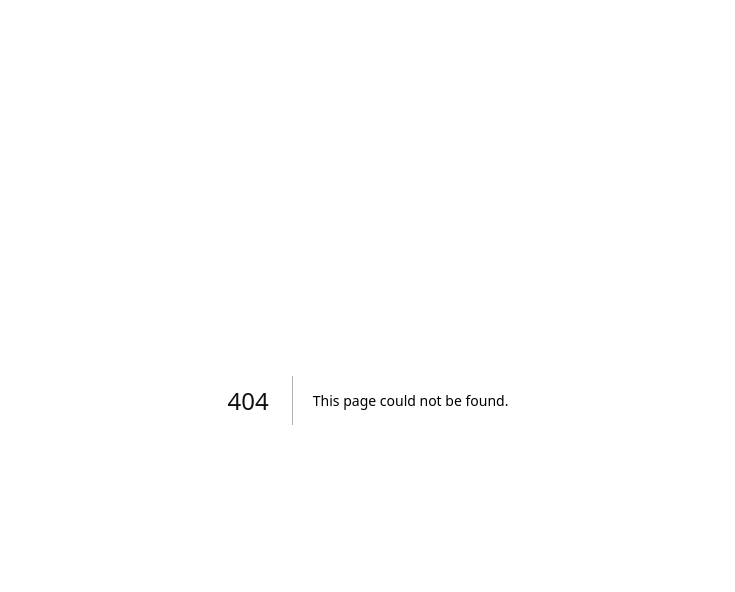
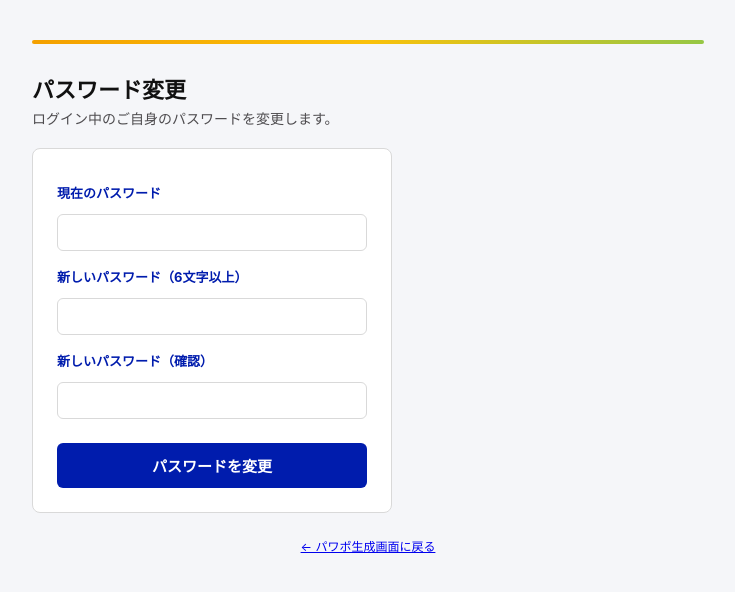
Before and after one commit to q86631221-sys/panasonic-pptx-generator, a Next.js app: page /account in a window 1280 px wide. Before the commit this address had no page. Shown: the top 592 px of the page, without its empty margins (272-1007 px from the left). Built offline with nearby package versions, Linux system fonts and the light colour scheme.

Commit message:
Add self-service password change and restore optional Gemini API key input in header

```diff
--- /dev/null
+++ b/app/account/page.js
@@ -0,0 +1,89 @@
+"use client";
+
+import { useState } from "react";
+
+export default function AccountPage() {
+  const [currentPassword, setCurrentPassword] = useState("");
+  const [newPassword, setNewPassword] = useState("");
+  const [confirmPassword, setConfirmPassword] = useState("");
+  const [error, setError] = useState("");
+  const [done, setDone] = useState(false);
+  const [busy, setBusy] = useState(false);
+
+  async function handleSubmit(e) {
+    e.preventDefault();
+    setError("");
+    if (newPassword !== confirmPassword) {
+      setError("新しいパスワード（確認）が一致しません。");
+      return;
+    }
+    setBusy(true);
+    try {
+      const res = await fetch("/api/auth/password", {
+        method: "POST",
+        headers: { "Content-Type": "application/json" },
+        body: JSON.stringify({ currentPassword, newPassword }),
+      });
+      const data = await res.json().catch(() => ({}));
+      if (!res.ok) throw new Error(data.error || "パスワードの変更に失敗しました。");
+      setDone(true);
+      setCurrentPassword("");
+      setNewPassword("");
+      setConfirmPassword("");
+    } catch (err) {
+      setError(err.message || "パスワードの変更に失敗しました。");
+    } finally {
+      setBusy(false);
+    }
+  }
+
+  return (
+    <div className="page">
+      <div className="gradient-line" />
+      <h1>パスワード変更</h1>
+      <p className="subtitle">ログイン中のご自身のパスワードを変更します。</p>
+
+      {error && <div className="error">{error}</div>}
+      {done && <div className="notice-success">パスワードを変更しました。</div>}
+
+      <form className="login-card" onSubmit={handleSubmit}>
+        <label htmlFor="currentPassword">現在のパスワード</label>
+        <input
+          id="currentPassword"
+          type="password"
+          value={currentPassword}
+          onChange={(e) => setCurrentPassword(e.target.value)}
+          autoComplete="current-password"
+          required
+        />
+        <label htmlFor="newPassword">新しいパスワード（6文字以上）</label>
+        <input
+          id="newPassword"
+          type="password"
+          value={newPassword}
+          onChange={(e) => setNewPassword(e.target.value)}
+          autoComplete="new-password"
+          required
+          minLength={6}
+        />
+        <label htmlFor="confirmPassword">新しいパスワード（確認）</label>
+        <input
+          id="confirmPassword"
+          type="password"
+          value={confirmPassword}
+          onChange={(e) => setConfirmPassword(e.target.value)}
+          autoComplete="new-password"
+          required
+          minLength={6}
+        />
+        <button type="submit" disabled={busy}>
+          {busy ? "変更中…" : "パスワードを変更"}
+        </button>
+      </form>
+
+      <p className="footer-note">
+        <a href="/">← パワポ生成画面に戻る</a>
+      </p>
+    </div>
+  );
+}
--- a/app/api/analyze/route.js
+++ b/app/api/analyze/route.js
@@ -47,14 +47,14 @@ export async function POST(req) {
     }
 
     const body = await req.json();
-    const { text } = body;
+    const { text, apiKey: userApiKey } = body;
     if (!text || !text.trim()) {
       return new Response(JSON.stringify({ error: "本文テキストを入力してください。" }), { status: 400 });
     }
 
-    const apiKey = process.env.GEMINI_API_KEY;
+    const apiKey = userApiKey || process.env.GEMINI_API_KEY;
     if (!apiKey) {
-      return new Response(JSON.stringify({ error: "サーバーにGemini APIキーが設定されていません。管理者にお問い合わせください。" }), { status: 500 });
+      return new Response(JSON.stringify({ error: "Gemini APIキーが利用できません。画面上部の入力欄にご自身のAPIキーを入力するか、管理者にお問い合わせください。" }), { status: 400 });
     }
 
     const systemPrompt = buildAnalysisPrompt();
--- a/app/api/generate/route.js
+++ b/app/api/generate/route.js
@@ -26,10 +26,10 @@ async function logUsage(userId, tokens) {
   }
 }
 
-async function structureContent({ text, audience, chartPreference, includeInsight, slideCountTarget }) {
-  const apiKey = process.env.GEMINI_API_KEY;
+async function structureContent({ text, audience, chartPreference, includeInsight, slideCountTarget, apiKey: userApiKey }) {
+  const apiKey = userApiKey || process.env.GEMINI_API_KEY;
   if (!apiKey) {
-    throw new Error("サーバーにGemini APIキーが設定されていません。管理者にお問い合わせください。");
+    throw new Error("Gemini APIキーが利用できません。画面上部の入力欄にご自身のAPIキーを入力するか、管理者にお問い合わせください。");
   }
 
   const systemPrompt = buildSystemPrompt({ audience, chartPreference, includeInsight, slideCountTarget });
@@ -120,6 +120,7 @@ export async function POST(req) {
       chartPreference = "auto",
       includeInsight = null,
       slideCountTarget = null,
+      apiKey = "",
     } = body;
 
     if (!text || !text.trim()) {
@@ -132,6 +133,7 @@ export async function POST(req) {
       chartPreference,
       includeInsight,
       slideCountTarget,
+      apiKey,
     });
     await logUsage(session.userId, totalTokens);
 
--- a/app/globals.css
+++ b/app/globals.css
@@ -532,3 +532,63 @@ button:disabled {
   background: #eef1f8;
   border-radius: 6px;
 }
+
+.notice-success {
+  background: #eaf7ee;
+  border: 1px solid #2e8b57;
+  color: #2e8b57;
+  padding: 12px 16px;
+  border-radius: 6px;
+  font-size: 13px;
+  margin-bottom: 20px;
+}
+
+.apikey-bar {
+  display: flex;
+  align-items: center;
+  gap: 8px;
+  flex-wrap: wrap;
+  background: #fff;
+  border: 1px solid var(--border);
+  border-radius: 8px;
+  padding: 10px 14px;
+  margin-bottom: 20px;
+}
+
+.apikey-label {
+  font-size: 12px;
+  font-weight: 700;
+  color: var(--navy);
+  white-space: nowrap;
+}
+
+.apikey-input {
+  flex: 1;
+  min-width: 160px;
+  padding: 7px 10px;
+  font-size: 13px;
+  border: 1px solid var(--border);
+  border-radius: 6px;
+  font-family: inherit;
+}
+
+.apikey-toggle {
+  background: #fff;
+  color: var(--gray-text);
+  border: 1px solid var(--border);
+  padding: 7px 12px;
+  font-size: 12px;
+  white-space: nowrap;
+}
+
+.apikey-link {
+  font-size: 12px;
+  font-weight: 700;
+  color: var(--navy);
+  white-space: nowrap;
+  text-decoration: none;
+}
+
+.apikey-link:hover {
+  text-decoration: underline;
+}
```
Also changed, not shown: app/api/auth/password/route.js (added, +42 -0 lines), app/page.js (+42 -1 lines).
